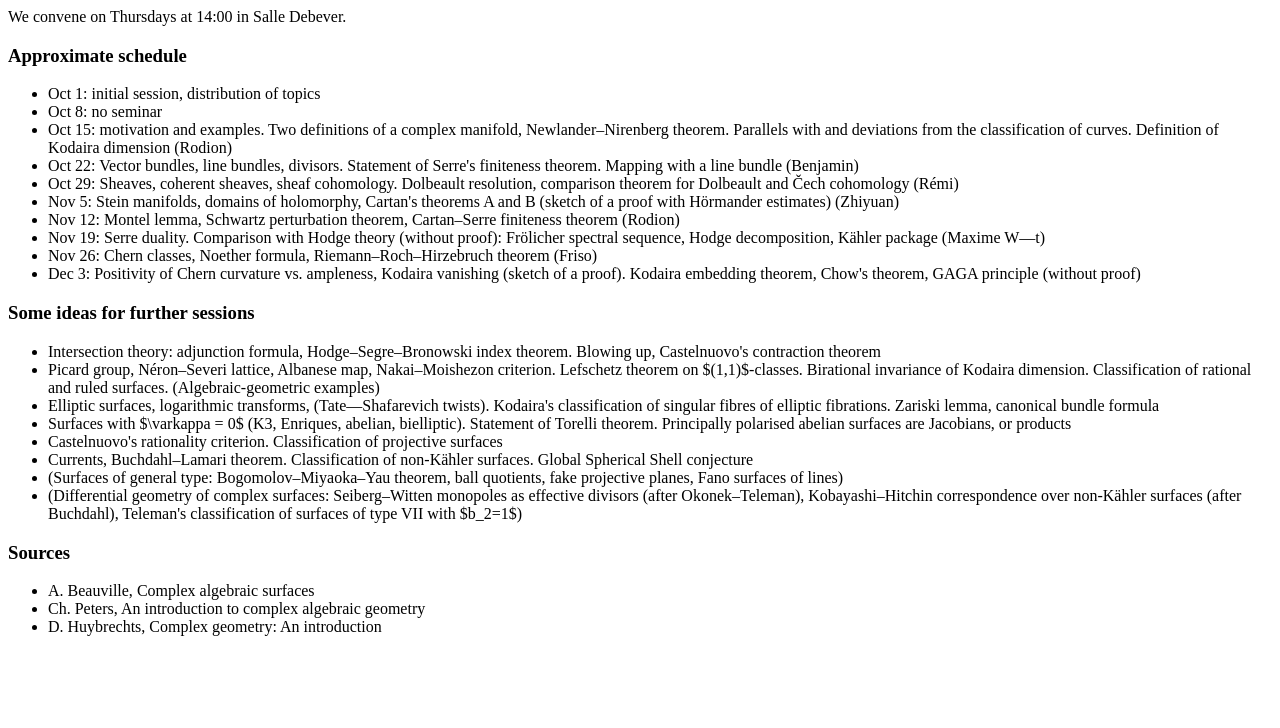
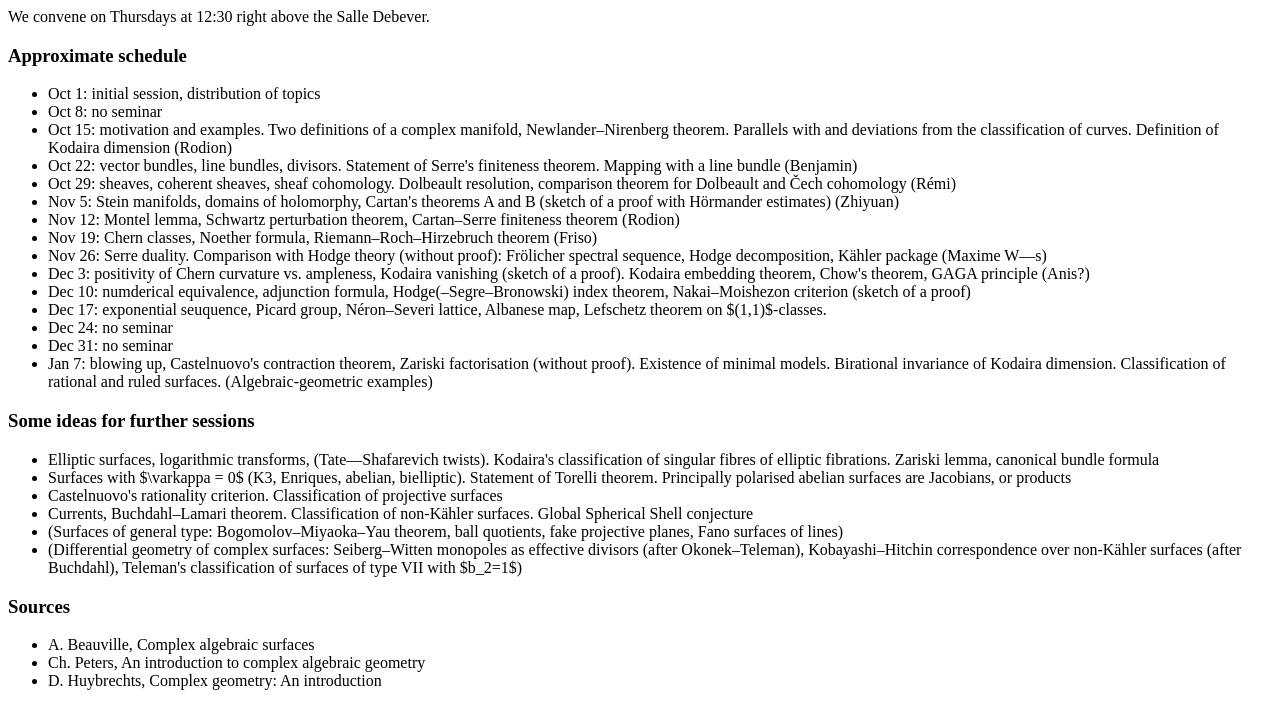
Before and after one commit to deevrod/deevrod.github.io, a plain HTML site: page complex-surfaces/index.html in a window 1280 px wide. Drawn offline with Linux system fonts and the light colour scheme.

Commit message:
Update index.html

```diff
--- a/complex-surfaces/index.html
+++ b/complex-surfaces/index.html
@@ -3,26 +3,29 @@
     <title>Complex surfaces (ULB, Autumn 2026)</title>
   </head>
   <body>
-    <p>We convene on Thursdays at 14:00 in Salle Debever.</p>
+    <p>We convene on Thursdays at 12:30 right above the Salle Debever.</p>
 
     <h3>Approximate schedule</h3>
     <ul>
       <li>Oct 1: initial session, distribution of topics</li>
       <li>Oct 8: no seminar</li>
       <li>Oct 15: motivation and examples. Two definitions of a complex manifold, Newlander&ndash;Nirenberg theorem. Parallels with and deviations from the classification of curves. Definition of Kodaira dimension (Rodion)</li>
-      <li>Oct 22: Vector bundles, line bundles, divisors. Statement of Serre's finiteness theorem. Mapping with a line bundle (Benjamin)</li>
-      <li>Oct 29: Sheaves, coherent sheaves, sheaf cohomology. Dolbeault resolution, comparison theorem for Dolbeault and &Ccaron;ech cohomology (R&eacute;mi)</li>
+      <li>Oct 22: vector bundles, line bundles, divisors. Statement of Serre's finiteness theorem. Mapping with a line bundle (Benjamin)</li>
+      <li>Oct 29: sheaves, coherent sheaves, sheaf cohomology. Dolbeault resolution, comparison theorem for Dolbeault and &Ccaron;ech cohomology (R&eacute;mi)</li>
       <li>Nov 5: Stein manifolds, domains of holomorphy, Cartan's theorems A and B (sketch of a proof with H&ouml;rmander estimates) (Zhiyuan)</li>
       <li>Nov 12: Montel lemma, Schwartz perturbation theorem, Cartan&ndash;Serre finiteness theorem (Rodion)</li>
-      <li>Nov 19: Serre duality. Comparison with Hodge theory (without proof): Fr&ouml;licher spectral sequence, Hodge decomposition, K&auml;hler package (Maxime W&mdash;t)</li>
-      <li>Nov 26: Chern classes, Noether formula, Riemann&ndash;Roch&ndash;Hirzebruch theorem (Friso)</li>
-      <li>Dec 3: Positivity of Chern curvature vs. ampleness, Kodaira vanishing (sketch of a proof). Kodaira embedding theorem, Chow's theorem, GAGA principle (without proof)</li>
+      <li>Nov 19: Chern classes, Noether formula, Riemann&ndash;Roch&ndash;Hirzebruch theorem (Friso)</li>
+      <li>Nov 26: Serre duality. Comparison with Hodge theory (without proof): Fr&ouml;licher spectral sequence, Hodge decomposition, K&auml;hler package (Maxime W&mdash;s)</li>
+      <li>Dec 3: positivity of Chern curvature vs. ampleness, Kodaira vanishing (sketch of a proof). Kodaira embedding theorem, Chow's theorem, GAGA principle (Anis?)</li>
+      <li>Dec 10: numderical equivalence, adjunction formula, Hodge(&ndash;Segre&ndash;Bronowski) index theorem, Nakai&ndash;Moishezon criterion (sketch of a proof)</li>
+      <li>Dec 17: exponential seuquence, Picard group, N&eacute;ron&ndash;Severi lattice, Albanese map, Lefschetz theorem on $(1,1)$-classes.</li>
+      <li>Dec 24: no seminar</li>
+      <li>Dec 31: no seminar</li>
+      <li>Jan 7: blowing up, Castelnuovo's contraction theorem, Zariski factorisation (without proof). Existence of minimal models. Birational invariance of Kodaira dimension. Classification of rational and ruled surfaces. (Algebraic-geometric examples)</li>
     </ul>
 
     <h3>Some ideas for further sessions</h3>
     <ul>
-      <li>Intersection theory: adjunction formula, Hodge&ndash;Segre&ndash;Bronowski index theorem. Blowing up, Castelnuovo's contraction theorem</li>
-      <li>Picard group, N&eacute;ron&ndash;Severi lattice, Albanese map, Nakai&ndash;Moishezon criterion. Lefschetz theorem on $(1,1)$-classes. Birational invariance of Kodaira dimension. Classification of rational and ruled surfaces. (Algebraic-geometric examples)</li>
       <li>Elliptic surfaces, logarithmic transforms, (Tate&mdash;Shafarevich twists). Kodaira's classification of singular fibres of elliptic fibrations. Zariski lemma, canonical bundle formula</li>
       <li>Surfaces with $\varkappa = 0$ (K3, Enriques, abelian, bielliptic). Statement of Torelli theorem. Principally polarised abelian surfaces are Jacobians, or products</li>
       <li>Castelnuovo's rationality criterion. Classification of projective surfaces</li>
```
